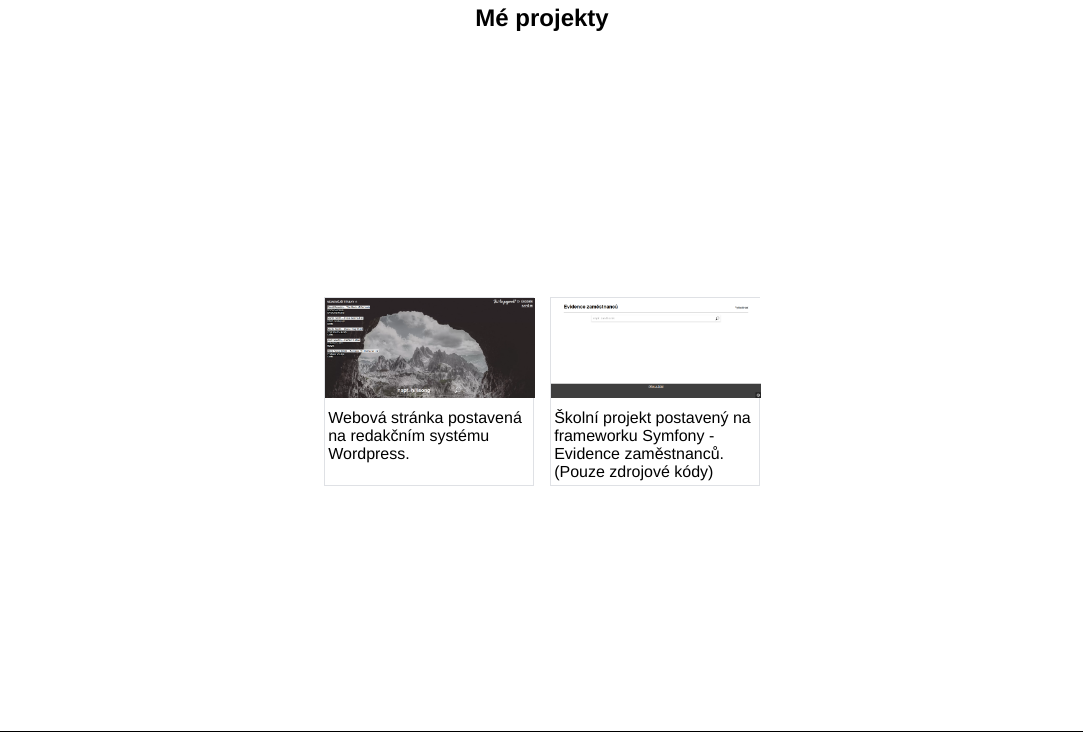
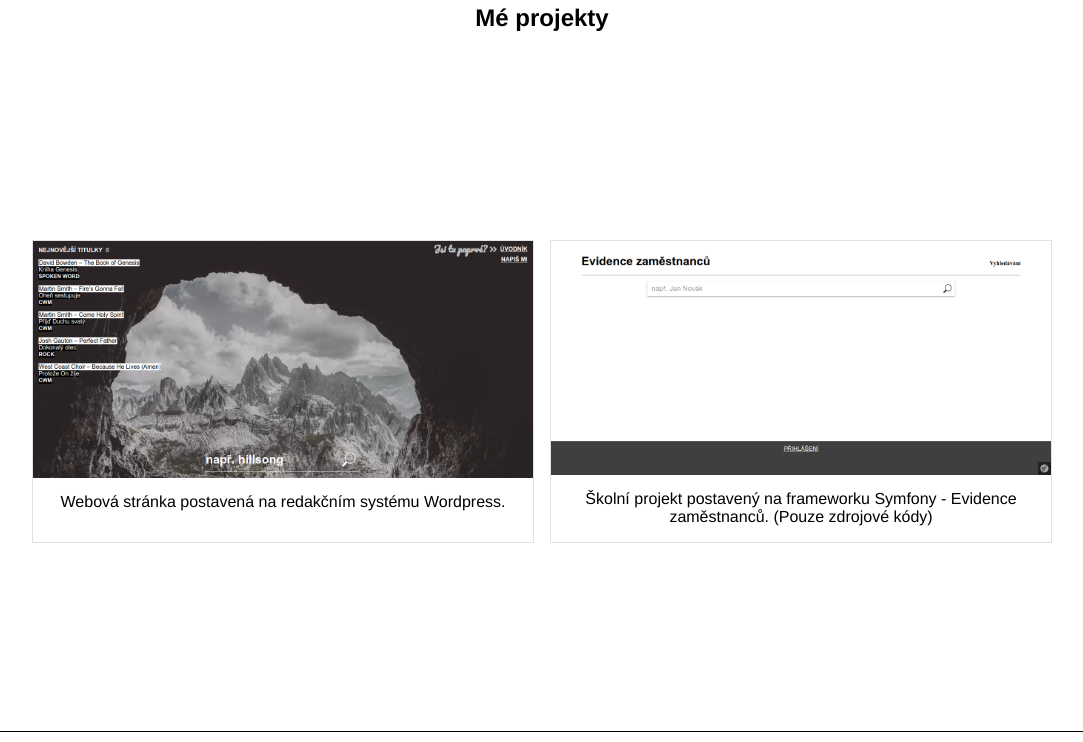
Before and after one commit to konmike/konmike.github.io, a PHP site: page / in a window 1280 px wide. Shown: the part 816-1558 px from the top of the page, without its empty margins (98-1181 px from the left). Run offline with PHP 8.4, Linux system fonts and the light colour scheme.

Commit message:
Uprava css u prezentace projektu

```diff
--- a/style.css
+++ b/style.css
@@ -114,7 +114,7 @@ section p{
     align-items: center;
     margin: .5rem;
     font-family: Helvetica, sans-serif;
-    width: 208px;
+    width: 500px;
     border: 1px solid #dfe1e5;
     -webkit-transition: all .5s;
     -moz-transition: all .5s;
@@ -129,20 +129,21 @@ section p:hover{
 }
 
 section p span{
-    margin: .2rem;
+	margin: .2rem .2rem 1rem .2rem;
+	text-align: center;
 }
 
 section p a{
     text-decoration: none;
     display: block;
-    height: 100px;
-    width: 208px;
+    height: auto;
+    width: 100%;
     margin-bottom: .5rem;
 }
 
 section p a img{
-    height: 100px;
-    width: 210px;
+    height: auto;
+    width: 100%;
 }
 
 article#myprojects footer{
```
